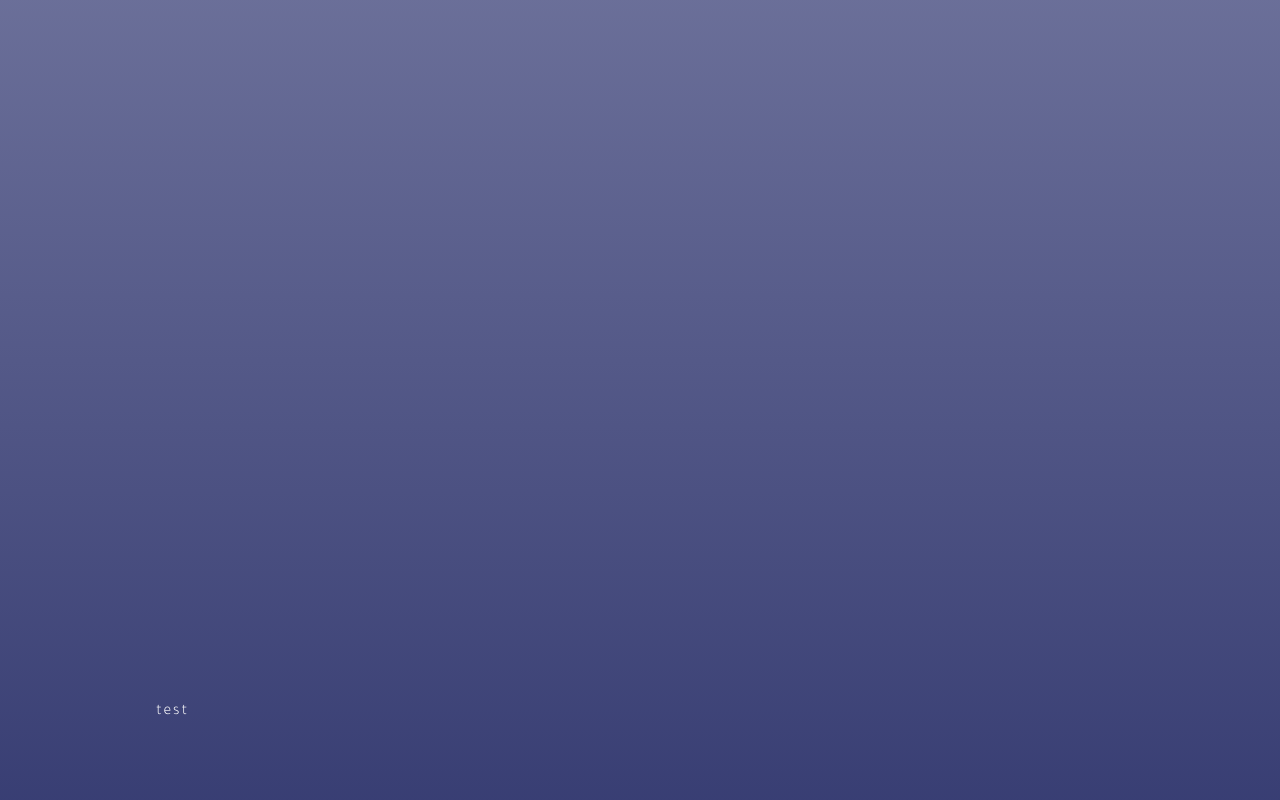
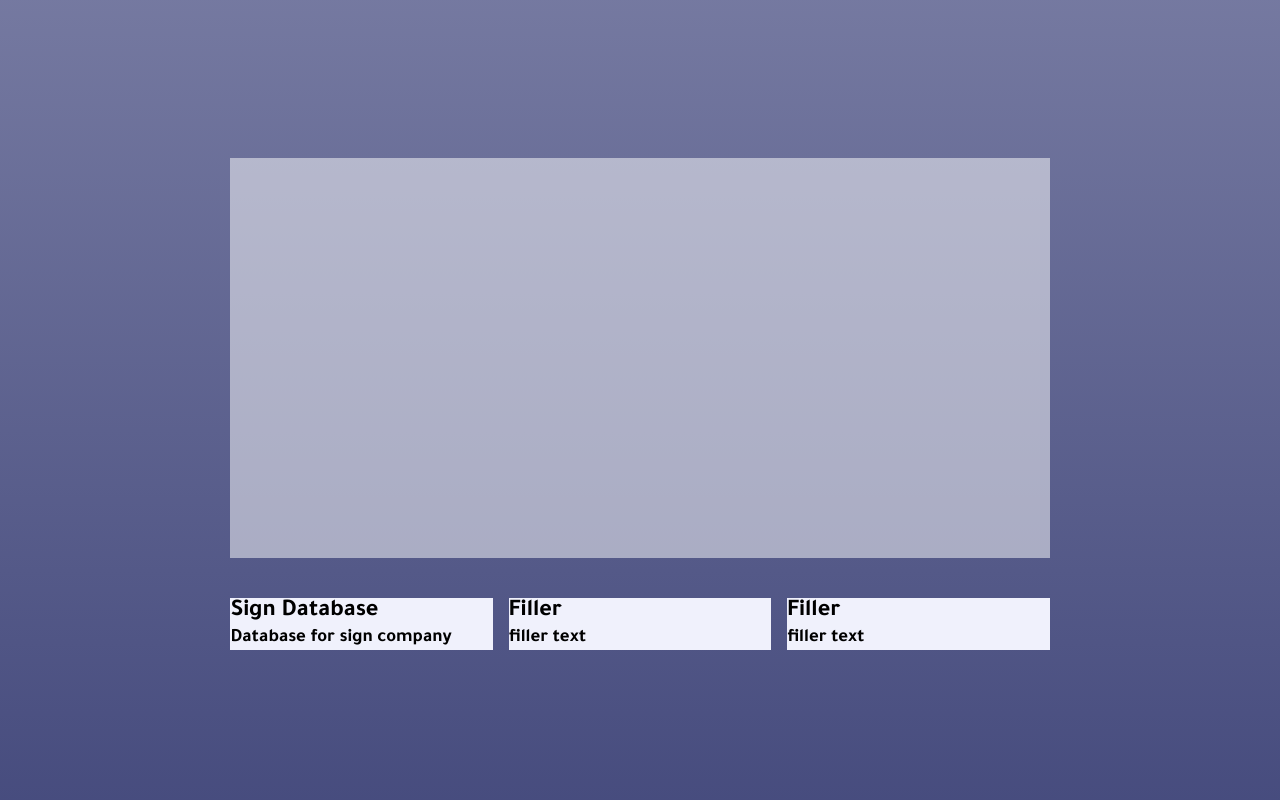
Before and after one commit to spartanjax/jf_portfolio, a React (Vite) app: page / in a window 1280 px wide. Shown: the part 2148-2948 px from the top of the page. Built offline with nearby package versions, Linux system fonts and the light colour scheme.

Commit message:
Starting working on projects

```diff
--- /dev/null
+++ b/src/Components/Featured/featured.jsx
@@ -0,0 +1,12 @@
+import React from 'react'
+import '../Featured/featured.mod.scss';
+
+const featured = ({proj}) => {
+  return (
+    <div className = "featured">
+      <h1>{proj.title}</h1>
+    </div>
+  )
+}
+
+export default featured;
--- /dev/null
+++ b/src/Components/Featured/featured.mod.scss
@@ -0,0 +1,13 @@
+@import '../../assets/mixins';
+
+.featured {
+    display: inline-block;
+    height: 200px;
+    width: 100%;
+    background-color: white;
+    opacity: 0.5;
+
+    @include breakpoint(medium){
+        height: 400px;
+    }
+}
--- a/src/Components/Projects/projects.jsx
+++ b/src/Components/Projects/projects.jsx
@@ -1,16 +1,21 @@
 import React from 'react'
 import './projects.mod.scss'
 import Section from '../Section/section'
+import Featured from "../Featured/featured"
 import projects from "../../assets/projects"
+import featured_proj from "../../assets/featured_proj";
 
 const Projects = () => {
   return (
     <div className="projects">
         <Section title="Projects">
-          <div className="project_container">
-            {projects.map((proj) => (
-              <Project project={proj} key={proj.key}/>
-            ))}
+          <div className='spacing_container'>
+            <Featured proj={featured_proj}/>
+            <div className="project_grid">
+              {projects.map((proj) => (
+                <Project project={proj} key={proj.key}/>
+              ))}
+            </div>
           </div>
         </Section>
     </div>
@@ -21,10 +26,10 @@ export default Projects;
 
 
 const Project = ({project}) => (
-  <div className="popup">
+  <div className="">
     <div className="project" id = {project.key}>
-      <h1>{project.title}</h1>
-      <h3>TTEST</h3>
+      <h2>{project.title}</h2>
+      <h3>{project.blurb}</h3>
     </div>
   </div>
 );
--- a/src/Components/Projects/projects.mod.scss
+++ b/src/Components/Projects/projects.mod.scss
@@ -2,20 +2,29 @@
 
 :root {--primary: #2D336B; --secondary: #A9B5DF; --tertiary: #c51490; --quaternary: #FFF2F2; --grey: #123456;}
 
-.project_container {
+.project {
+    background-color: var(--quaternary);
+}
+
+.spacing_container{
+    width: 80%;
+    margin-left: 10%;
+
+    @include breakpoint(small) {
+        width: 70%;
+        margin-left: 15%;
+     }
+}
+
+.project_grid {
     position: relative;
     display: grid;
-    grid-template-columns: repeat(1, 1fr);
+    grid-template-columns: repeat(2, 1fr);
     margin-top: 2rem;
     margin-bottom: 5rem;
     gap: 1rem;
 
-    // @include breakpoint(medium) {
-    //     grid-template-columns: repeat(3, 1fr);
-    //  }
+    @include breakpoint(large) {
+       grid-template-columns: repeat(3, 1fr);
+    }
 }
-
-.project {
-    background-color: var(--quaternary);
-
-}
--- /dev/null
+++ b/src/assets/featured_proj.js
@@ -0,0 +1,10 @@
+let featured_proj = [
+    {
+        title: "Newton",
+        cover_img: "",
+        blurb: "Game",
+        skills: "",
+    }
+];
+
+export default featured_proj;
--- a/src/assets/projects.js
+++ b/src/assets/projects.js
@@ -1,16 +1,25 @@
 let projects = [
     {
         key: 1,
-        tester: "test",
+        title: "Sign Database",
+        cover_img: "",
+        blurb: "Database for sign company",
+        skills: "",
     },
     {
         key: 2,
-        tester: "test",
+        title: "Filler",
+        cover_img: "",
+        blurb: "filler text",
+        skills: "",
     },
     {
         key: 3,
-        tester: "test",
-    }
+        title: "Filler",
+        cover_img: "",
+        blurb: "filler text",
+        skills: "",
+    },
 ];
 
 
```
